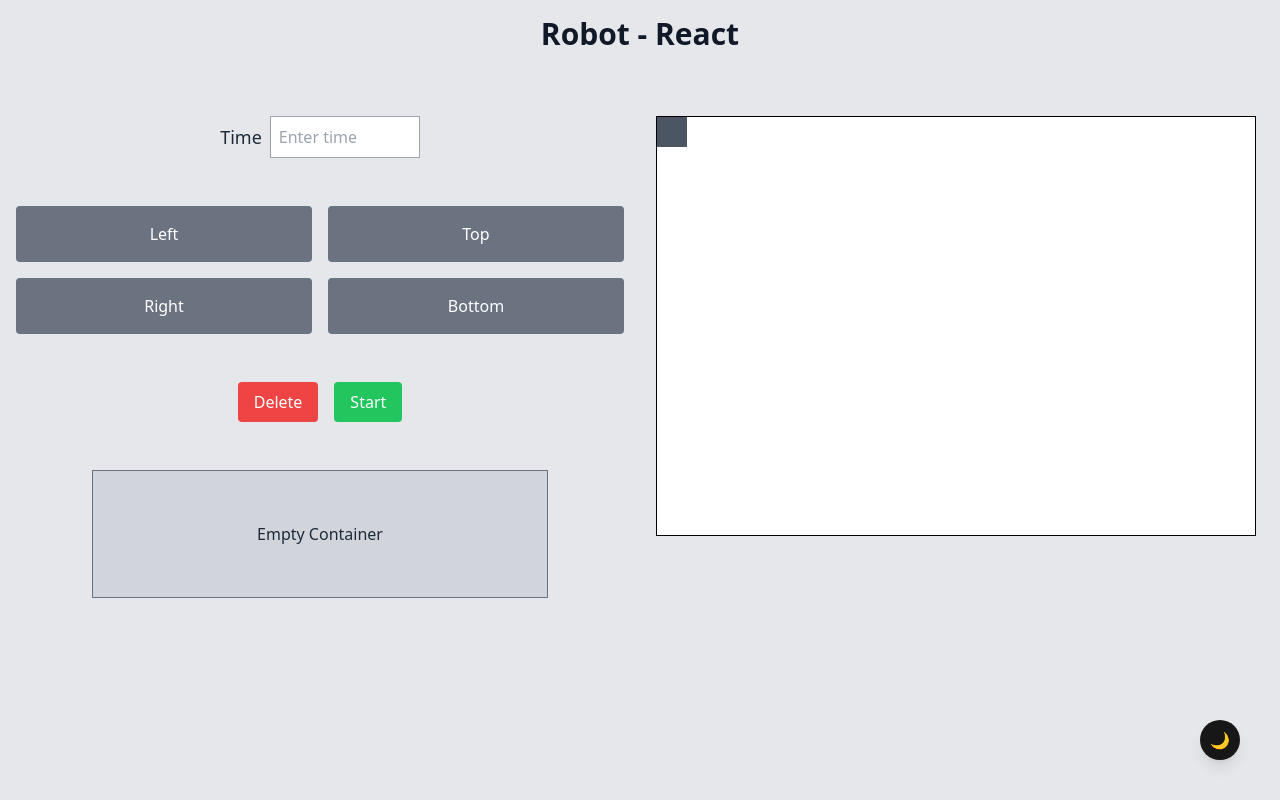
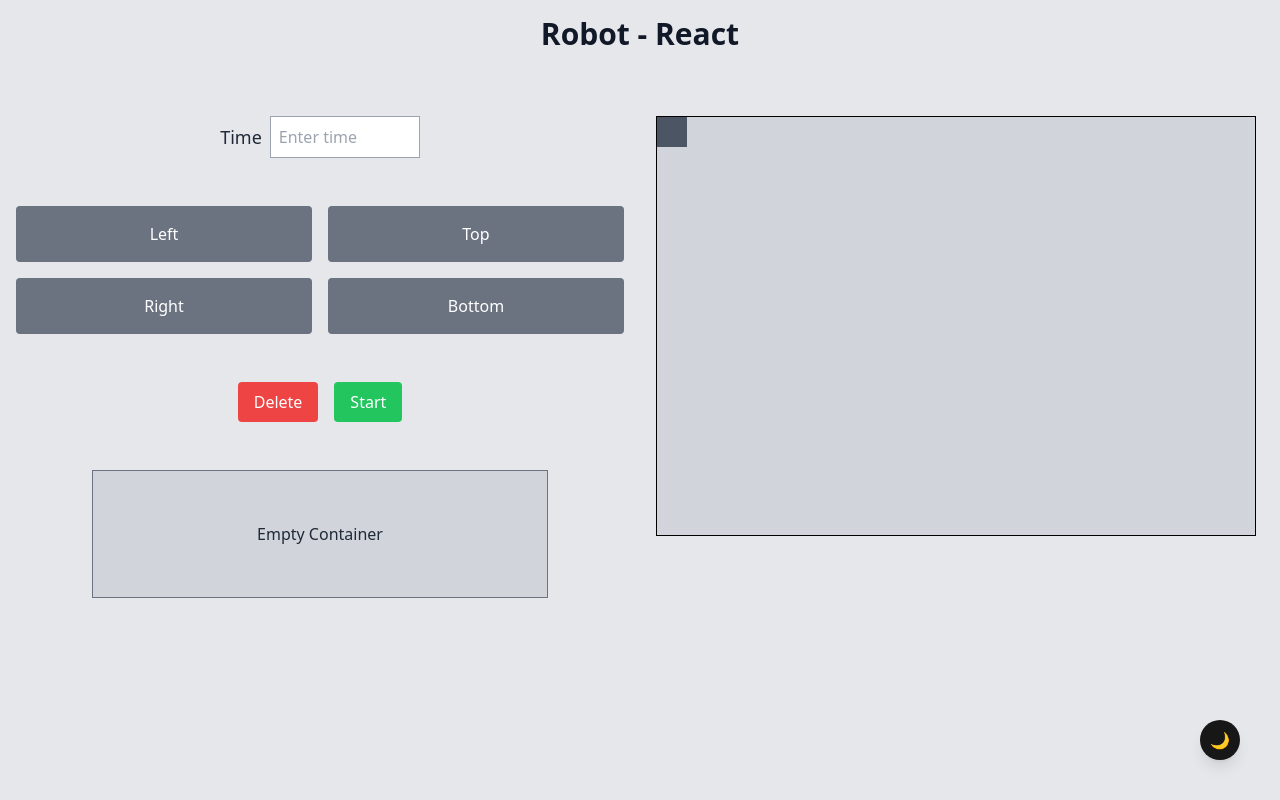
Before and after one commit to bostiog1/Robot-React-New, a React (Vite) app: page / in a window 1280 px wide. Built offline with nearby package versions, Linux system fonts and the light colour scheme.

Commit message:
styling changes

```diff
--- a/src/components/Grid.jsx
+++ b/src/components/Grid.jsx
@@ -105,7 +105,7 @@ const Grid = () => {
         {/* Right panel (Grid area) */}
         <div className="w-1/2 p-4">
           <div
-            className="border border-black dark:border-gray-300 relative bg-white dark:bg-gray-600"
+            className="border border-black dark:border-gray-300 relative bg-gray-300 dark:bg-gray-600"
             style={{ width: `${gridWidth}px`, height: `${gridHeight}px` }}
           >
             {/* Robot */}
```
